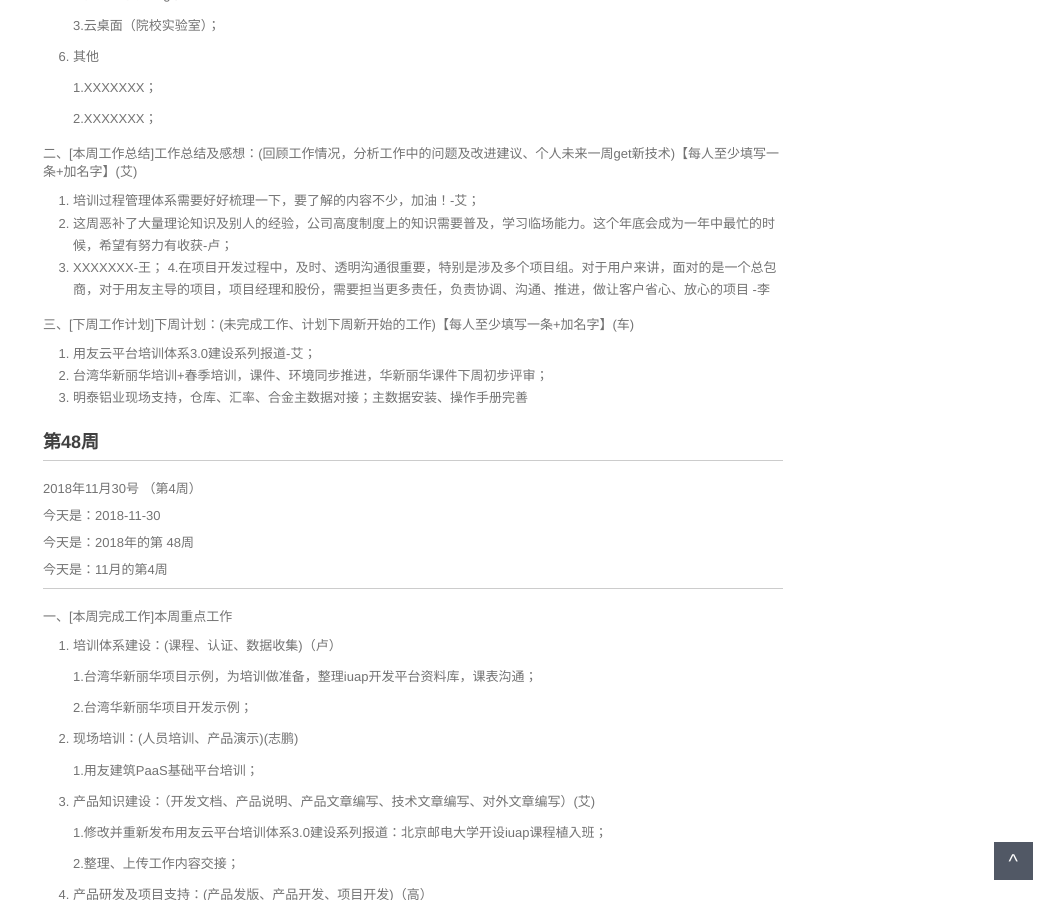
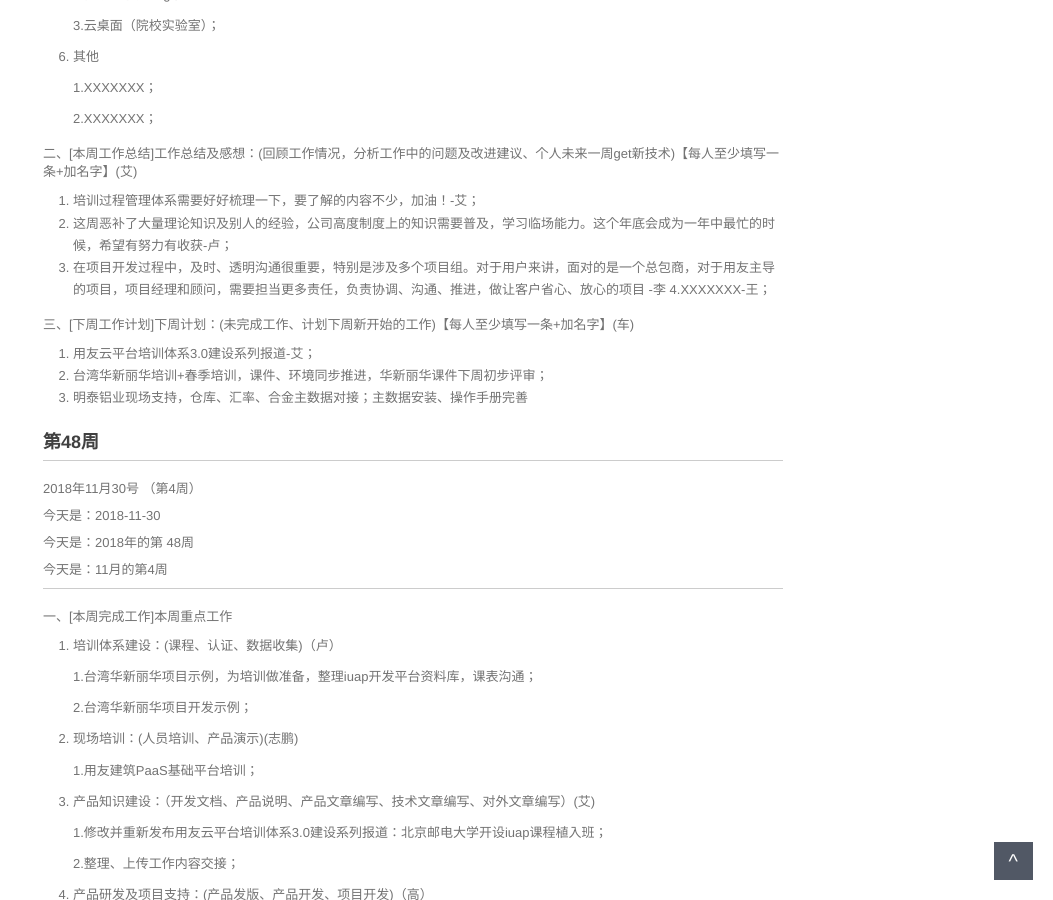
Before and after one commit to walllFlower/blog, a Jekyll site: the page built from _posts/2018-07-17-day_report_cxz.md, in a window 1280 px wide and 900 px high, scrolled down 1165 px. Shown: the whole window, without its empty margins (227-1280 px from the left). Built offline with Jekyll 4.4.1, drawn with Linux system fonts in a browser that asks for light colours; comment, search, counter and statistics services are not loaded.

Commit message:
Update 2018-07-17-day_report_cxz.md

```diff
--- a/_posts/2018-07-17-day_report_cxz.md
+++ b/_posts/2018-07-17-day_report_cxz.md
@@ -76,8 +76,8 @@ categories: 技术运营工作周报
 
 1. 培训过程管理体系需要好好梳理一下，要了解的内容不少，加油！-艾；
 2. 这周恶补了大量理论知识及别人的经验，公司高度制度上的知识需要普及，学习临场能力。这个年底会成为一年中最忙的时候，希望有努力有收获-卢；
-3. XXXXXXX-王；
-4.在项目开发过程中，及时、透明沟通很重要，特别是涉及多个项目组。对于用户来讲，面对的是一个总包商，对于用友主导的项目，项目经理和股份，需要担当更多责任，负责协调、沟通、推进，做让客户省心、放心的项目 -李
+3. 在项目开发过程中，及时、透明沟通很重要，特别是涉及多个项目组。对于用户来讲，面对的是一个总包商，对于用友主导的项目，项目经理和顾问，需要担当更多责任，负责协调、沟通、推进，做让客户省心、放心的项目 -李
+4.XXXXXXX-王；
 
 三、[下周工作计划]下周计划：(未完成工作、计划下周新开始的工作)【每人至少填写一条+加名字】(车)
 
```
